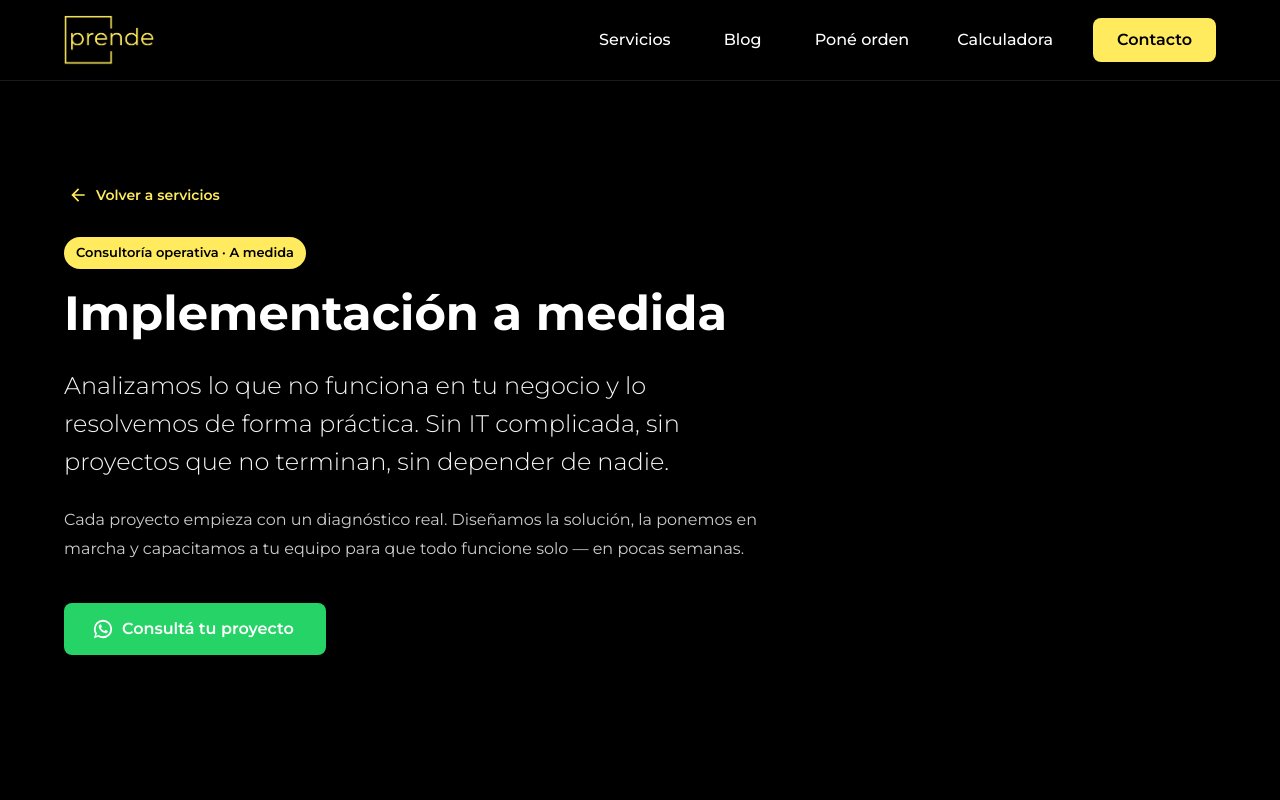
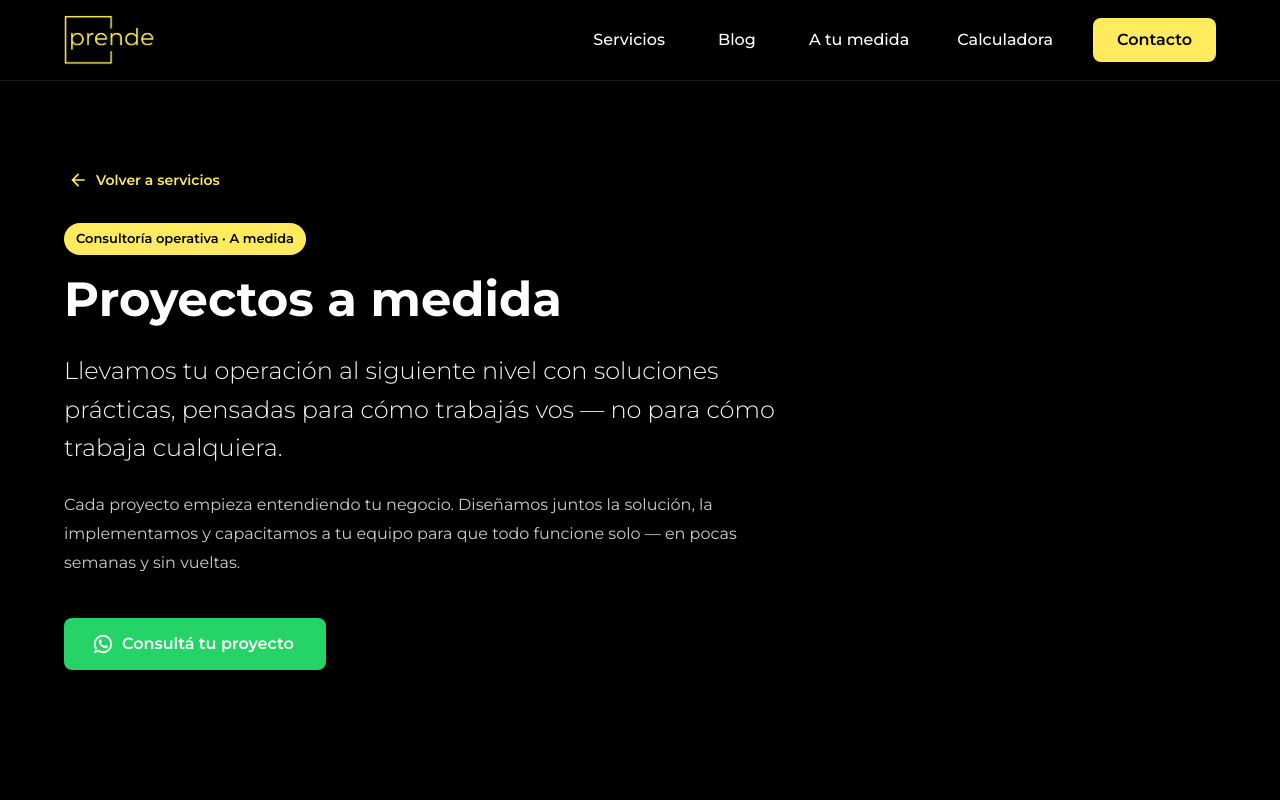
Before and after one commit to villalbamaximilianoariel-dot/prende-landing, a React (Vite) app: page /#/implementacion in a window 1280 px wide. Shown: the top 800 px of the page. Built offline with nearby package versions, Linux system fonts and the light colour scheme.

Commit message:
fix: rename nav link to 'A tu medida', update hero title and copy

```diff
--- a/src/components/Header.tsx
+++ b/src/components/Header.tsx
@@ -125,7 +125,7 @@ const Header = () => {
                 },
               }}
             >
-              Poné orden
+              A tu medida
             </Button>
 
             <Button
--- a/src/pages/Implementacion.tsx
+++ b/src/pages/Implementacion.tsx
@@ -182,18 +182,19 @@ const Implementacion = () => {
               variant="h2"
               sx={{ fontWeight: 700, mb: 3, fontSize: { xs: '2rem', md: '3rem' } }}
             >
-              Implementación a medida
+              Proyectos a medida
             </Typography>
             <Typography
               variant="h5"
               sx={{ mb: 3, color: '#F5F5F5', fontWeight: 300, lineHeight: 1.6 }}
             >
-              Analizamos lo que no funciona en tu negocio y lo resolvemos de forma práctica.
-              Sin IT complicada, sin proyectos que no terminan, sin depender de nadie.
+              Llevamos tu operación al siguiente nivel con soluciones prácticas, pensadas
+              para cómo trabajás vos — no para cómo trabaja cualquiera.
             </Typography>
             <Typography variant="body1" sx={{ color: '#CCCCCC', mb: 5, lineHeight: 1.8 }}>
-              Cada proyecto empieza con un diagnóstico real. Diseñamos la solución, la ponemos en
-              marcha y capacitamos a tu equipo para que todo funcione solo — en pocas semanas.
+              Cada proyecto empieza entendiendo tu negocio. Diseñamos juntos la solución,
+              la implementamos y capacitamos a tu equipo para que todo funcione solo —
+              en pocas semanas y sin vueltas.
             </Typography>
             <Button
               variant="contained"
```
